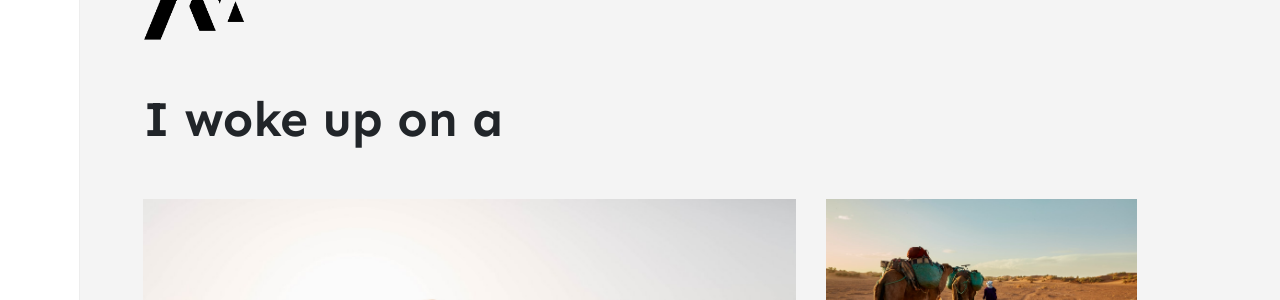
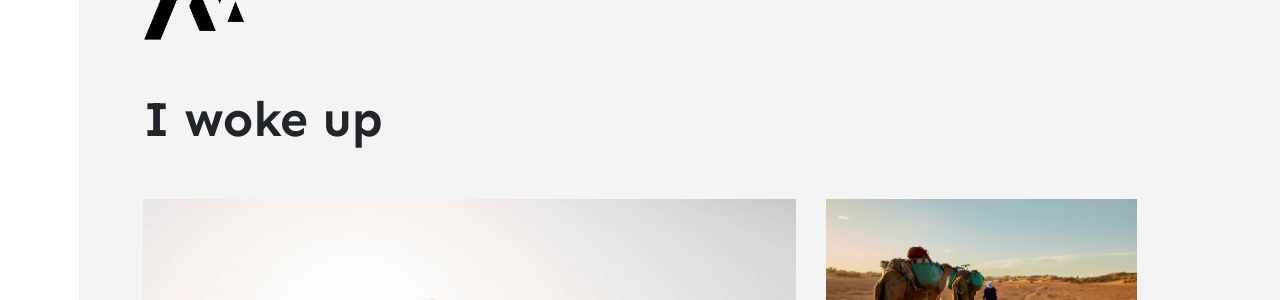
Before and after one commit to stackbit-projects/pleasant-squid-d6115, a Jekyll site: the page built from index.html, in a window 1280 px wide. Shown: the part 147-447 px from the top of the page. Built offline with Jekyll 4.4.1, drawn with Linux system fonts in a browser that asks for light colours; nearby versions of some CDN libraries; the list of posts is cut into pages by our own code; comment, search, counter and statistics services are not loaded.

```diff
--- a/_config.yml
+++ b/_config.yml
@@ -1,7 +1,7 @@
 name: Memoirs
 title: Memoirs
 description: >-
-  I woke up on a
+  I woke up
 logo: assets/images/logo.png
 favicon: assets/images/logo.png
 baseurl: ''
```
